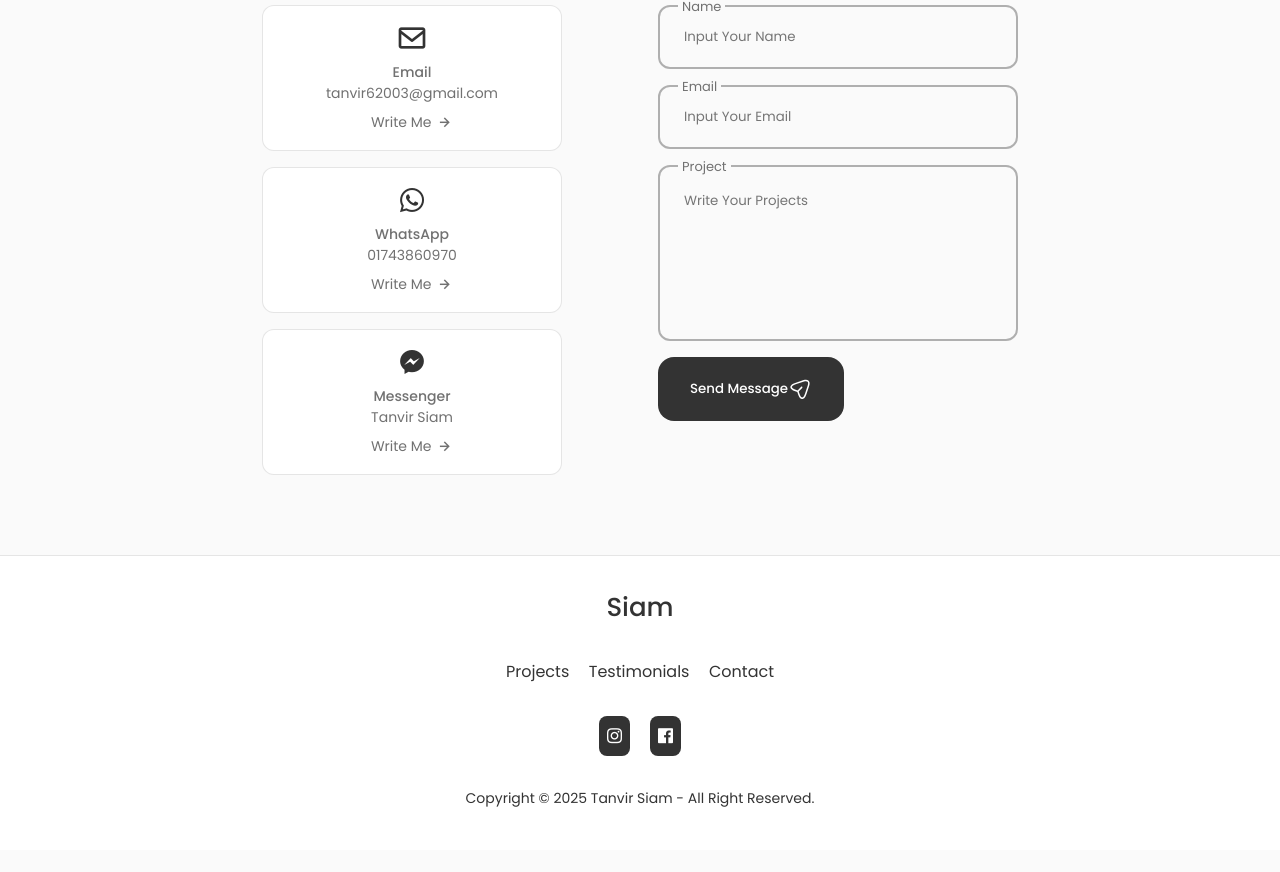
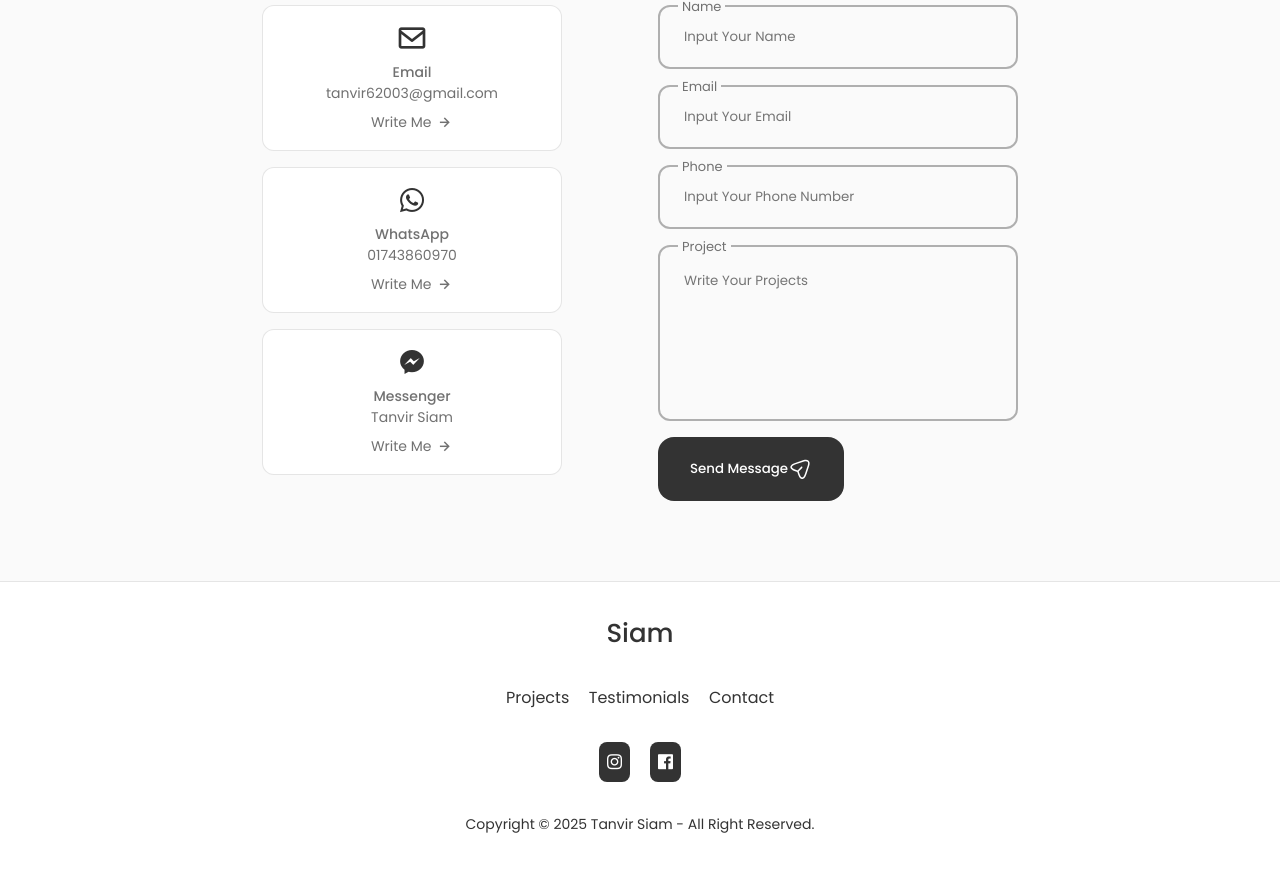
Before and after one commit to tanvirtalukdersiam/final_portfolio, a React (Vite) app: page / in a window 1280 px wide. Shown: the part 5393-6265 px from the top of the page. Before the commit the page ends 6243 px from the top, so only its background shows below. Built offline with nearby package versions, Linux system fonts and the light colour scheme.

Commit message:
contact some change

```diff
--- a/src/components/Contact/Contact.jsx
+++ b/src/components/Contact/Contact.jsx
@@ -96,6 +96,15 @@ const Contact = () => {
                 placeholder="Input Your Email"
               />
             </div>
+            <div className="contact_form-div">
+              <label className="contact_form-tag">Phone</label>
+              <input
+                type="tel"
+                name="number"
+                className="contact_form-input"
+                placeholder="Input Your Phone Number"
+              />
+            </div>
             <div className="contact_form-div contact_form-area">
               <label className="contact_form-tag">Project</label>
               <textarea
```
